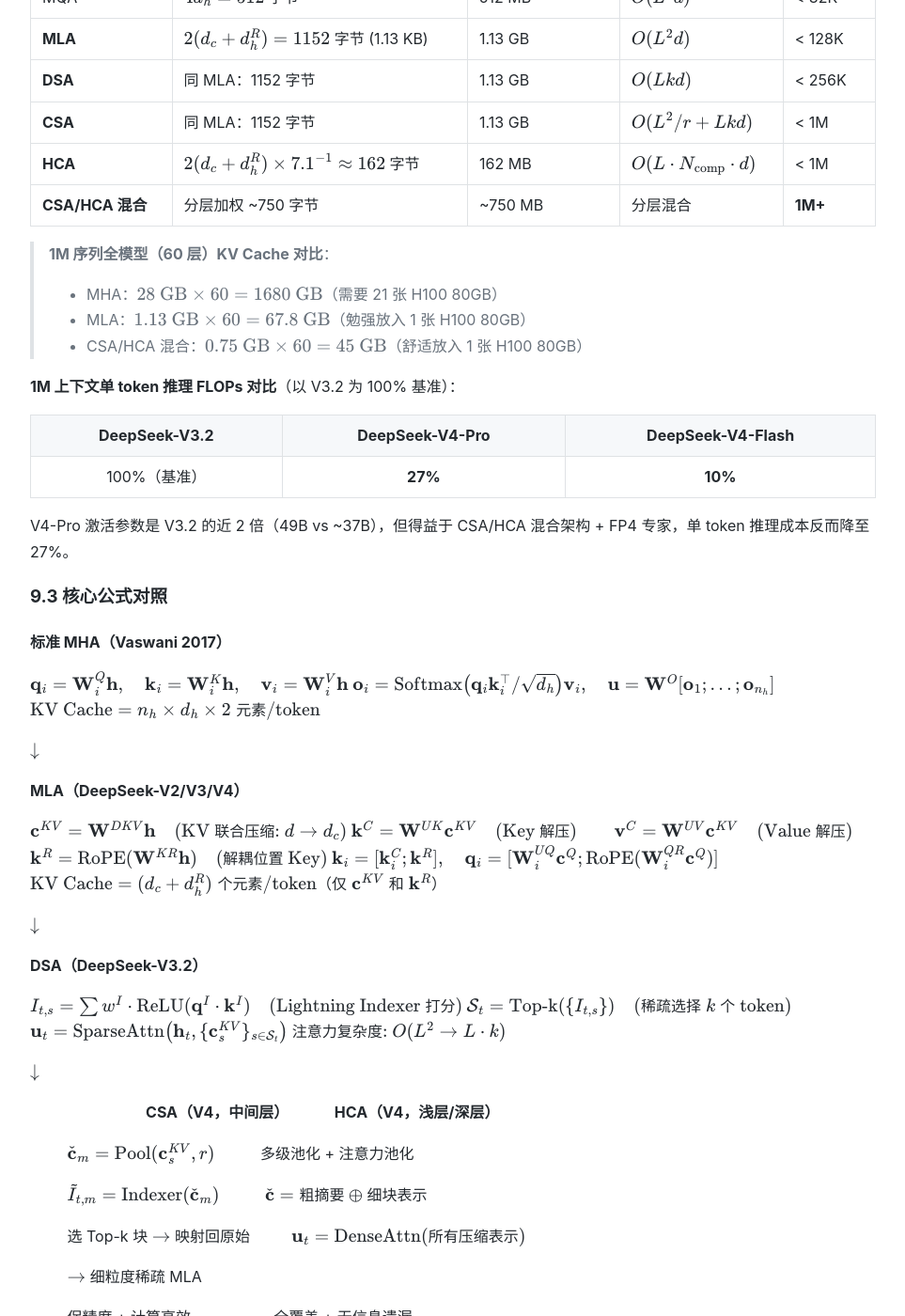
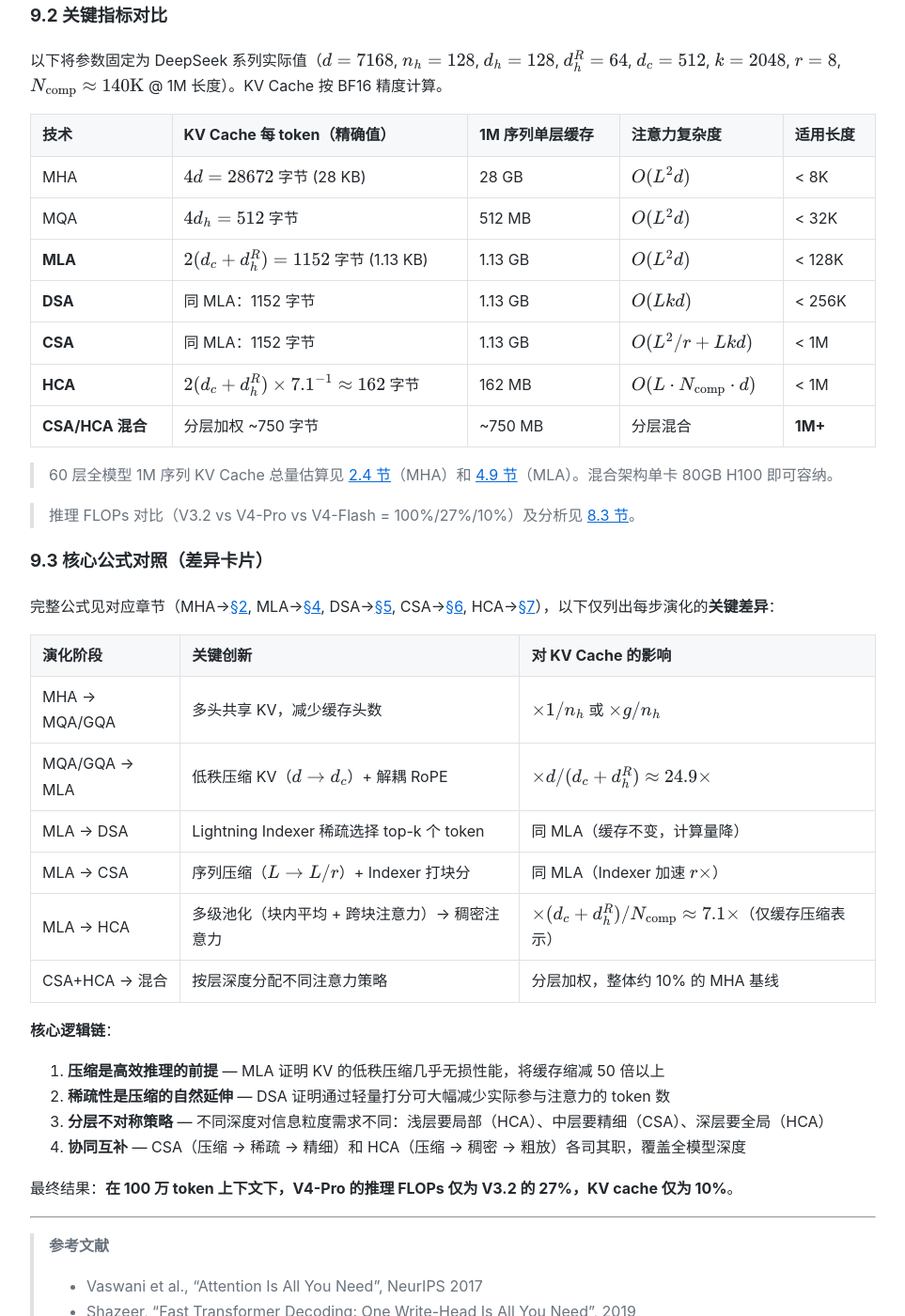
Before and after one commit to liuwwei3/liuwwei3.github.io, a Jekyll site: the page built from blogs/dsv4_att.md, in a window 1280 px wide and 1400 px high, scrolled down 23958 px. Shown: the whole window at 94% size, without its empty margins (158-1121 px from the left). Built offline with Jekyll 4.4.1, drawn with Linux system fonts in a browser that asks for light colours; some of the changed text lies outside the part shown.

Commit message:
Sync dsv4_att and mla_modes_deep_dive articles to blogs
Update dsv4_att.md with latest source content and copy
mla_modes_deep_dive.md with Jekyll frontmatter. Fix cross-references
between articles to use clean URLs (no .md extension).

Co-Authored-By: Claude Opus 4.7 <noreply@anthropic.com>

````diff
--- a/blogs/dsv4_att.md
+++ b/blogs/dsv4_att.md
@@ -2,7 +2,6 @@
 layout: default
 title: DeepSeek-V4 注意力机制深度解析
 ---
-
 # DeepSeek-V4 注意力机制深度解析
 
 > 从标准 Attention 到 MLA、DSA、CSA/HCA 的完整演化路径
@@ -388,7 +387,7 @@ graph TB
 | $\mathbf{c}_t^{KV}$ | 压缩后的 KV 潜在向量 | $\mathbb{R}^{d_c}$ |
 | $\mathbf{c}_t^Q$ | 压缩后的 Q 潜在向量 | $\mathbb{R}^{d_c'}$ |
 
-**关键差异**：标准 MHA 中 $d_h = d / n_h$ 是硬约束（维度匹配要求）。MLA 中 K/V 从 $\mathbf{c}^{KV}$ 通过 $\mathbf{W}^{UK}$ 上投影解压得到，$d_h$ 是独立可选的超参数，不再受 $d/n_h$ 制约。DeepSeek 选择 $d_h=128$，此时 $n_h d_h = 128 \times 128 = 16384 \gg d = 7168$。输出投影 $\mathbf{W}^O$ 将 $n_h(d_h + d_h^R) = 128 \times 192 = 24576$ 维映射回 $d=7168$ 维。
+**关键差异**：标准 MHA 中 $d_h = d / n_h$ 是硬约束（维度匹配要求）。MLA 中 K/V 从 $\mathbf{c}^{KV}$ 通过 $\mathbf{W}^{UK}$ 上投影解压得到，$d_h$ 是独立可选的超参数，不再受 $d/n_h$ 制约。DeepSeek 选择 $d_h=128$，此时 $n_h d_h = 128 \times 128 = 16384 \gg d = 7168$。输出投影 $\mathbf{W}^O$ 将 $n_h d_h = 128 \times 128 = 16384$ 维映射回 $d=7168$ 维（每头输出仅含内容 Value $\mathbf{v}^C$ 的加权和，RoPE 只参与 Q·K 打分，不进入输出维度）。
 
 ### 4.2 核心思路：先理解"为什么要压缩"再看公式
 
@@ -396,7 +395,7 @@ MLA 的出发点是一个关键观察：**标准 MHA 的 Key 和 Value 存在极
 
 每个 token 的 KV 向量由 $n_h \times d_h = d$ 维张成，但 $d$ 维空间中大部分方向对注意力的实际贡献极低——KV 矩阵的有效秩远小于 $d$。这意味着我们可以用一个远小于 $d$ 的维度来近似表示 KV 信息。
 
-MLA 的核心做法可以用 JPEG 压缩来类比：**训练时学习压缩-解压的参数，推理时只缓存压缩后的紧凑表示，读取时解压还原**。下面从 KV 联合压缩开始，逐步展开完整的 MLA 公式。
+MLA 的做法类似 JPEG：**训练时学习压缩-解压的参数，推理时只缓存压缩表示，并通过矩阵吸收技术在压缩空间内直接完成注意力计算，无需显式解压**。下面从 KV 联合压缩开始，逐步展开完整的 MLA 公式。
 
 ### 4.3 KV 联合压缩
 
@@ -507,30 +506,34 @@ MLA 可以在两种模式间无缝切换：
 | 模式 | 使用场景 | Key/Value 粒度 | 注意力方式 |
 |------|----------|----------------|-----------|
 | **MHA 模式** | 训练 & 预填充 | 每头独立解压 `k^C` 和 `v^C` | 每头独立注意力 |
-| **MQA 模式** | 自回归解码 | 所有头共享 `c^{KV}` | 多查询注意力 |
+| **MQA 模式** | 自回归解码 | 所有头共享 `c^{KV}` | 多查询注意力（经矩阵吸收） |
 
-**转换方式**：MQA 模式下，$\mathbf{c}^{KV}$ 直接作为 key-value entry 而不按头解压。由于 $\mathbf{c}^{KV}$ 的维度 $d_c$ 通常等于 $d_h + d_h^R$（或相近），它与解耦位置 key $\mathbf{k}^R$ 拼接后可直接参与注意力——这等价于所有 Query 头共享同一组 KV，即 MQA。
+**表面差异 vs 实质等价**：MHA 模式每头有独立的 $\mathbf{k}_i^C = \mathbf{W}_i^{UK} \mathbf{c}^{KV}$，而 MQA 模式所有头共享同一个 $\mathbf{c}^{KV}$。直觉上似乎"Key 的多样性"丢失了，但通过**矩阵吸收**技术，MHA 的完整计算可以在不显式展开 K/V 的情况下精确复现。利用矩阵乘法的结合律将 $\mathbf{W}^{UK}$ 吸收到 Q 侧、$\mathbf{W}^{UV}$ 延迟到加权和之后：
+
+$$
+(\mathbf{q}_i^C)^\top \cdot (\mathbf{W}_i^{UK} \mathbf{c}^{KV}) = \underbrace{(\mathbf{q}_i^C)^\top \mathbf{W}_i^{UK}}_{\text{吸收到 Q 侧}} \cdot \;\mathbf{c}^{KV}, \qquad
+\mathbf{W}_i^{UV} \cdot \left(\sum_j a_{t,j} \cdot \mathbf{c}_j^{KV}\right) = \sum_j a_{t,j} \cdot \mathbf{W}_i^{UV} \mathbf{c}_j^{KV}
+$$
+
+**两种模式在数学上严格等价**（详见 [MLA 双模式深度专题](mla_modes_deep_dive) 第 5.3 节的代数证明）。实际推理中可观测的微小差异（< 0.1%）纯粹来自 BF16 浮点运算中求和顺序不同导致的舍入误差。
 
 ### 4.8 训练与推理的完整流水线
 
-前面分别介绍了 KV 压缩、解耦 RoPE、Query 压缩和 MHA/MQA 双模式，现在把它们串起来——看训练和推理时完整的数据流差异。
+前面分别介绍了 KV 压缩、解耦 RoPE、Query 压缩和 MHA/MQA 双模式，现在把它们串起来。MLA 的下投影矩阵 $\mathbf{W}^{DKV}$ 和上投影矩阵 $\mathbf{W}^{UK}, \mathbf{W}^{UV}$ **都是在训练中端到端学习得到的**，训练和推理使用相同的参数但走不同的数据路径：
 
-**压缩参数是怎么来的？** MLA 的下投影矩阵 $\mathbf{W}^{DKV}$ 和上投影矩阵 $\mathbf{W}^{UK}, \mathbf{W}^{UV}$ **都是在训练中端到端学习得到的**，不是推理时才"临时压缩"。训练和推理使用完全相同的参数，但走不同的数据路径：
-
-|  | 训练时（MHA 模式） | 推理时（MQA 模式） |
+|  | 训练时（MHA 模式） | 推理时（MQA Absorb 模式） |
 |---|---|---|
 | **KV 路径** | $\mathbf{h}_t \xrightarrow{\mathbf{W}^{DKV}} \mathbf{c}_t^{KV} \xrightarrow{\mathbf{W}^{UK}} \mathbf{k}_t^C$ | $\mathbf{h}_t \xrightarrow{\mathbf{W}^{DKV}} \boxed{\mathbf{c}_t^{KV}}\;\text{(缓存!)}$ |
 | | $\mathbf{c}_t^{KV} \xrightarrow{\mathbf{W}^{UV}} \mathbf{v}_t^C$ | $\mathbf{h}_t \xrightarrow{\mathbf{W}^{KR}} \text{RoPE} \xrightarrow{} \boxed{\mathbf{k}_t^R}\;\text{(缓存!)}$ |
-| **Key/Value 粒度** | $\mathbf{k}_t^C$ 展开为每头 $\mathbf{k}_{t,i}^C$ | $\mathbf{c}_t^{KV}$ 直接作为共享 KV entry |
-| | $\mathbf{v}_t^C$ 展开为每头 $\mathbf{v}_{t,i}^C$ | （MQA 模式，无需按头展开） |
-| **注意力计算** | 每头独立计算，$n_h$ 组独立的 K,V | 所有头共享一组 KV，一次计算 |
-| **梯度** | 反向传播更新 $\mathbf{W}^{DKV}, \mathbf{W}^{UK}, \mathbf{W}^{UV}$ | 参数已冻结，仅前向推理 |
+| **Key/Value 粒度** | 每头独立 $\mathbf{k}_{t,i}^C, \mathbf{v}_{t,i}^C$（128 个独立 K/V） | Q 侧吸收 $\mathbf{W}_i^{UK}$ + V 侧延迟升维 |
+| **数学等价** | ✅ 展开路径 | ✅ 吸收路径 — 代数恒等（见 4.7 节） |
+| **梯度** | 反向传播更新全部投影矩阵 | 参数已冻结，仅前向推理 |
 
-**训练时**：走完整的上投影路径，每头得到独立的 $\mathbf{k}_{t,i}^C$ 和 $\mathbf{v}_{t,i}^C$，梯度通过上投影矩阵 $\mathbf{W}^{UK}, \mathbf{W}^{UV}$ 回传到压缩向量 $\mathbf{c}^{KV}$，再回传到下投影矩阵 $\mathbf{W}^{DKV}$。这样 $\mathbf{W}^{DKV}$ 学会了"如何将 $d$ 维压缩到 $d_c$ 维且保留最多注意力相关信息"。
+**训练时（MHA 模式）**：走完整的上投影路径，梯度通过 $\mathbf{W}^{UK}, \mathbf{W}^{UV}$ 回传到 $\mathbf{W}^{DKV}$，为每个参数提供独立的梯度路径。
 
-**推理时**：不再需要展开（MQA 模式下 $\mathbf{c}^{KV}$ 直接参与注意力），也不需存储上投影的中间结果，仅缓存 $\mathbf{c}^{KV}$ 和 $\mathbf{k}^R$。
+**推理时（MQA Absorb 模式）**：$\mathbf{W}^{UK}$ 预先乘到 Query 侧、$\mathbf{W}^{UV}$ 延迟到加权和之后。**这不是近似——矩阵吸收保证了与 MHA 模式严格等价**（证明见 [MLA 双模式深度专题](mla_modes_deep_dive) 第 5.3 节）。
 
-**为什么不在训练时也走 MQA 模式？** 训练需要每头独立的梯度流来充分训练 $\mathbf{W}^{UK}$ 和 $\mathbf{W}^{UV}$。MQA 模式把所有头压缩为一组共享 KV，虽然推理效率高，但训练时会导致梯度信息过于粗糙。MHA 模式让每头独立解压，确保了压缩-解压的质量。
+**为什么不在训练时也走 MQA 模式？** 训练需要每头独立的梯度流来充分训练 $\mathbf{W}^{UK}$ 和 $\mathbf{W}^{UV}$ 的全部 512 × 16384 个参数。MQA Absorb 模式把这些参数"折叠"进计算图中，虽然前向输出等价，但梯度路径被压缩，不利于大矩阵的充分训练。
 
 ### 4.9 KV Cache 分析
 
@@ -564,7 +567,7 @@ $$\text{MLA: } 1.13\;\text{KB} \times 131072 \times 60 \approx 8.9\;\text{GB} \q
 
 ### 4.10 精简参考代码与流程图
 
-以下代码展示 MLA 推理（MQA 模式）的核心逻辑：
+以下代码展示 MLA 推理（MQA naive 模式）的核心逻辑。注意：**实际部署的 DeepSeek-V3 使用更高效的 Absorb 模式**（矩阵吸收），但其逻辑较复杂；下面的代码展示的是等效但更直观的"缓存压缩 KV + 逐头解压 V"方案。两种方案的数学等价性和完整 Absorb 代码见 [MLA 双模式深度专题](mla_modes_deep_dive)。
 
 ```python
 import torch
@@ -601,18 +604,19 @@ def mla_forward_mqa_mode(h_t, past_c_kv, past_k_r, params):
     K_c_kv = torch.stack(past_c_kv)               # [t, 512]
     K_r    = torch.stack(past_k_r)                 # [t, 64]
 
-    # ════ MQA 模式: c^KV 直接作为共享 KV entry ════
-    # 所有头共享同一组压缩表示 + 位置 Key
+    # ════ MQA 模式: 所有头共享 c^KV，但每头独立展开 K/V ════
     t = K_c_kv.shape[0]
     o_list = []
     for i in range(n_heads):
-        # Key: 内容(c^KV) + 位置(k^R) — 所有头共享
-        K_i = torch.cat([K_c_kv, K_r], dim=-1)     # [t, 576]  ← d_c+d_h^R
-        scores = (q[i] @ K_i.T) / ((d_h + d_h_R) ** 0.5)  # [t], d_h+d_h^R=192
+        # Key 内容部分: 从压缩 c^KV 逐头展开到 d_h 维
+        K_c_i = (params['W_UK_i'] @ K_c_kv.T).T     # [t, d_h] = [t, 128]
+        # 拼接内容 Key 与位置 Key → 维度匹配 q[i]
+        K_i = torch.cat([K_c_i, K_r], dim=-1)       # [t, d_h+d_h^R] = [t, 192]
+        scores = (q[i] @ K_i.T) / ((d_h + d_h_R) ** 0.5)  # [t]
         attn_w = F.softmax(scores, dim=-1)          # [t]
 
-        # Value: 从头 i 的上投影矩阵解压
-        V_i = params['W_UV_i'] @ K_c_kv.T           # [d_h, t]  ← c^KV → v_i^C
+        # Value: 从头 i 的上投影矩阵解压 c^KV → v_i^C
+        V_i = params['W_UV_i'] @ K_c_kv.T           # [d_h, t]
         o_i = attn_w @ V_i.T                        # [d_h] = [128]
         o_list.append(o_i)
 
@@ -679,7 +683,7 @@ graph TB
 |------|------|----------|
 | $H_I$ | Indexer 头数 | 16 |
 | $d_I$ | Indexer 每头维度 | 64 |
-| $k$ | 每 Query 选中的 token 数 | 2048 |
+| $k$ | 每 Query 选中的 **token** 数（对比：CSA 用 $k$ 表示块数，需 $\times r$ 才得到对应的 token 覆盖量） | 2048 |
 | $\mathbf{q}_{t,j}^I, \mathbf{k}_s^I$ | Indexer 的 Query/Key | $\mathbb{R}^{d_I}$ |
 | $w_{t,j}^I$ | Indexer 标量权重 | $\mathbb{R}$ |
 | $I_{t,s}$ | 第 $t$ 个 Query 对第 $s$ 个 Key 的索引分数 | $\mathbb{R}$ |
@@ -905,7 +909,7 @@ DSA 将注意力核心复杂度从 $O(L^2)$ 降至 $O(Lk)$，128K 序列下解
 | $M$ | 压缩后的块数，$M = L / r$ | 1M/8 = 125K |
 | $\tilde{\mathbf{c}}_m^{KV}$ | 第 $m$ 个压缩块的 KV 表示 | $\mathbb{R}^{d_c}$，$d_c = 512$ |
 | $\tilde{I}_{t,m}$ | Query $t$ 对压缩块 $m$ 的 Indexer 分数 | $\mathbb{R}$ |
-| $k$ | 每 Query 选择的压缩块数 | ~256 |
+| $k$ | 每 Query 选择的压缩**块**数（注意与 DSA 的 $k$ 单位不同：此处为块数，展开后覆盖 $k \times r \approx 2048$ 个原始 token） | ~256 |
 
 > **$d_c$ 取值**：CSA 中 KV 压缩维度 $d_c$ 与 MLA 保持一致（DeepSeek-V3/V4 均为 512）。这是因为 CSA 的压缩发生在**序列维度**（$L \to L/r$），而非**特征维度**（$d_c$ 已经是 MLA 压缩后的结果，无需再压）。$d_c=512$ 是 DeepSeek 经过消融实验选出的平衡点——再小会丢失信息，再大则 KV cache 收益递减。
 
@@ -1263,99 +1267,31 @@ graph TB
 | **HCA** | $2(d_c + d_h^R) \times 7.1^{-1} \approx 162$ 字节 | 162 MB | $O(L \cdot N_{\text{comp}} \cdot d)$ | < 1M |
 | **CSA/HCA 混合** | 分层加权 ~750 字节 | ~750 MB | 分层混合 | **1M+** |
 
-> **1M 序列全模型（60 层）KV Cache 对比**：
-> - MHA：$28 \text{ GB} \times 60 = 1680 \text{ GB}$（需要 21 张 H100 80GB）
-> - MLA：$1.13 \text{ GB} \times 60 = 67.8 \text{ GB}$（勉强放入 1 张 H100 80GB）
-> - CSA/HCA 混合：$0.75 \text{ GB} \times 60 = 45 \text{ GB}$（舒适放入 1 张 H100 80GB）
+> 60 层全模型 1M 序列 KV Cache 总量估算见 [2.4 节](#24-kv-cache-分析)（MHA）和 [4.9 节](#49-kv-cache-分析)（MLA）。混合架构单卡 80GB H100 即可容纳。
 
-**1M 上下文单 token 推理 FLOPs 对比**（以 V3.2 为 100% 基准）：
+> 推理 FLOPs 对比（V3.2 vs V4-Pro vs V4-Flash = 100%/27%/10%）及分析见 [8.3 节](#83-效率全貌1m-token-场景)。
 
-| DeepSeek-V3.2 | DeepSeek-V4-Pro | DeepSeek-V4-Flash |
-|:------------:|:-------------:|:----------------:|
-| 100%（基准） | **27%** | **10%** |
+### 9.3 核心公式对照（差异卡片）
 
-V4-Pro 激活参数是 V3.2 的近 2 倍（49B vs ~37B），但得益于 CSA/HCA 混合架构 + FP4 专家，单 token 推理成本反而降至 27%。
+完整公式见对应章节（MHA→[§2](#2-标准多头注意力mha), MLA→[§4](#4-多头潜在注意力mla), DSA→[§5](#5-deepseek-稀疏注意力dsa), CSA→[§6](#6-压缩稀疏注意力csa), HCA→[§7](#7-重度压缩注意力hca)），以下仅列出每步演化的**关键差异**：
 
-### 9.3 核心公式对照
+| 演化阶段 | 关键创新 | 对 KV Cache 的影响 |
+|----------|---------|-------------------|
+| MHA → MQA/GQA | 多头共享 KV，减少缓存头数 | $\times 1/n_h$ 或 $\times g/n_h$ |
+| MQA/GQA → MLA | 低秩压缩 KV（$d \to d_c$）+ 解耦 RoPE | $\times d/(d_c+d_h^R) \approx 24.9\times$ |
+| MLA → DSA | Lightning Indexer 稀疏选择 top-k 个 token | 同 MLA（缓存不变，计算量降） |
+| MLA → CSA | 序列压缩（$L \to L/r$）+ Indexer 打块分 | 同 MLA（Indexer 加速 $r\times$） |
+| MLA → HCA | 多级池化（块内平均 + 跨块注意力）→ 稠密注意力 | $\times (d_c+d_h^R)/N_{\text{comp}} \approx 7.1\times$（仅缓存压缩表示） |
+| CSA+HCA → 混合 | 按层深度分配不同注意力策略 | 分层加权，整体约 10% 的 MHA 基线 |
 
-**标准 MHA（Vaswani 2017）**
-
-$$
-\mathbf{q}_i = \mathbf{W}_i^Q \mathbf{h},\quad
-\mathbf{k}_i = \mathbf{W}_i^K \mathbf{h},\quad
-\mathbf{v}_i = \mathbf{W}_i^V \mathbf{h}
-$$
-$$
-\mathbf{o}_i = \text{Softmax}\!\left(\mathbf{q}_i \mathbf{k}_i^\top / \sqrt{d_h}\right) \mathbf{v}_i,\quad
-\mathbf{u} = \mathbf{W}^O [\mathbf{o}_1; \ldots; \mathbf{o}_{n_h}]
-$$
-$$
-\text{KV Cache} = n_h \times d_h \times 2\;\text{元素/token}
-$$
-
-$\downarrow$
-
-**MLA（DeepSeek-V2/V3/V4）**
-
-$$
-\mathbf{c}^{KV} = \mathbf{W}^{DKV}\mathbf{h} \quad\text{(KV 联合压缩: $d \to d_c$)}
-$$
-$$
-\mathbf{k}^C = \mathbf{W}^{UK}\mathbf{c}^{KV} \quad\text{(Key 解压)}\qquad
-\mathbf{v}^C = \mathbf{W}^{UV}\mathbf{c}^{KV} \quad\text{(Value 解压)}
-$$
-$$
-\mathbf{k}^R = \text{RoPE}(\mathbf{W}^{KR}\mathbf{h}) \quad\text{(解耦位置 Key)}
-$$
-$$
-\mathbf{k}_i = [\mathbf{k}_i^C; \mathbf{k}^R],\quad
-\mathbf{q}_i = [\mathbf{W}_i^{UQ}\mathbf{c}^Q; \text{RoPE}(\mathbf{W}_i^{QR}\mathbf{c}^Q)]
-$$
-$$
-\text{KV Cache} = (d_c + d_h^R)\;\text{个元素/token（仅 }\mathbf{c}^{KV}\text{ 和 }\mathbf{k}^R\text{）}
-$$
-
-$\downarrow$
-
-**DSA（DeepSeek-V3.2）**
-
-$$
-I_{t,s} = \sum w^I \cdot \text{ReLU}(\mathbf{q}^I \cdot \mathbf{k}^I) \quad\text{(Lightning Indexer 打分)}
-$$
-$$
-\mathcal{S}_t = \text{Top-k}(\{I_{t,s}\}) \quad\text{(稀疏选择 $k$ 个 token)}
-$$
-$$
-\mathbf{u}_t = \text{SparseAttn}\!\left(\mathbf{h}_t, \{\mathbf{c}_s^{KV}\}_{s \in \mathcal{S}_t}\right)
-$$
-$$
-\text{注意力复杂度: } O(L^2 \to L \cdot k)
-$$
-
-$\downarrow$
-
-$\qquad\qquad\qquad$ **CSA（V4，中间层）** $\qquad$ **HCA（V4，浅层/深层）**
-
-$\qquad\check{\mathbf{c}}_m = \text{Pool}(\{\mathbf{c}_s^{KV}\}, r)$ $\qquad$ 多级池化 + 注意力池化
-
-$\qquad\tilde{I}_{t,m} = \text{Indexer}(\check{\mathbf{c}}_m)$ $\qquad$ $\{\check{\mathbf{c}}\} = \text{粗摘要} \oplus \text{细块表示}$
-
-$\qquad$选 Top-k 块 $\to$ 映射回原始$\qquad$ $\mathbf{u}_t = \text{DenseAttn}(\text{所有压缩表示})$
-
-$\qquad\to$ 细粒度稀疏 MLA
-
-$\qquad$保精度 + 计算高效 $\qquad\qquad$ 全覆盖 + 无信息遗漏
-
-### 9.4 设计哲学
-
-DeepSeek 系列的注意力演化遵循一条清晰主线：
+**核心逻辑链**：
 
 1. **压缩是高效推理的前提** — MLA 证明 KV 的低秩压缩几乎无损性能，将缓存缩减 50 倍以上
 2. **稀疏性是压缩的自然延伸** — DSA 证明通过轻量打分可大幅减少实际参与注意力的 token 数
 3. **分层不对称策略** — 不同深度对信息粒度需求不同：浅层要局部（HCA）、中层要精细（CSA）、深层要全局（HCA）
 4. **协同互补** — CSA（压缩 → 稀疏 → 精细）和 HCA（压缩 → 稠密 → 粗放）各司其职，覆盖全模型深度
 
-最终结果：**在 100 万 token 上下文下，V4-Pro 的推理 FLOPs 仅为 V3.2 的 27%，KV cache 仅为 10%**，使百万级长上下文推理成为可实际部署的技术。
+最终结果：**在 100 万 token 上下文下，V4-Pro 的推理 FLOPs 仅为 V3.2 的 27%，KV cache 仅为 10%**。
 
 ---
 
````
Also changed, not shown: blogs/mla_modes_deep_dive.md (added, +531 -0 lines).
